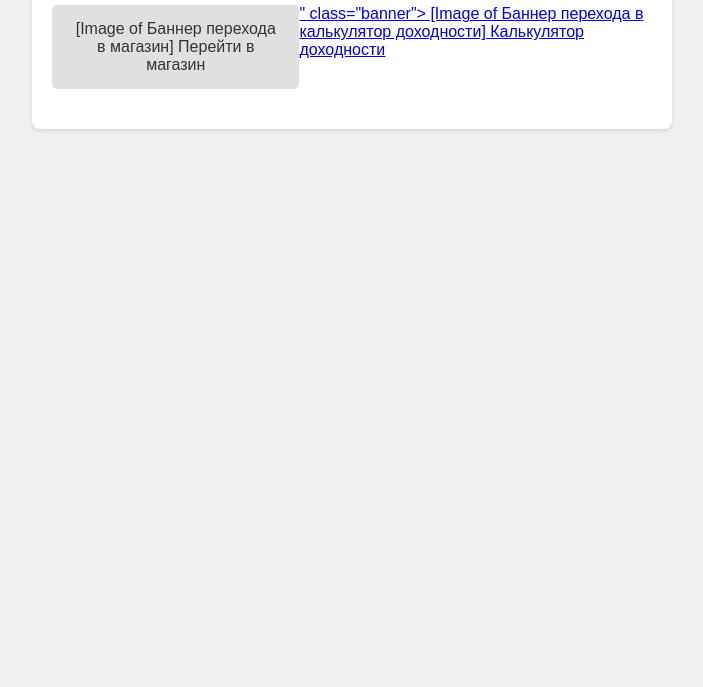
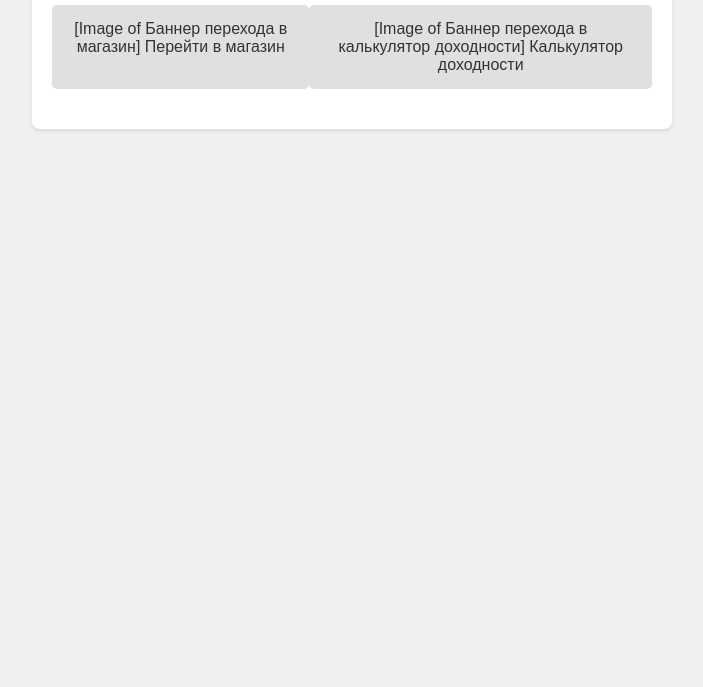
Before and after one commit to sereberiezhka/mining-shop-tg, a plain HTML site: page index.html in a window 1280 px wide. Shown: the part 113-800 px from the top of the page, without its empty margins (288-991 px from the left). Drawn offline with Linux system fonts and the light colour scheme.

Commit message:
sourse calc

```diff
--- a/index.html
+++ b/index.html
@@ -13,7 +13,7 @@
                 [Image of Баннер перехода в магазин]
                 <span>Перейти в магазин</span>
             </a>
-            <a href="<iframe src="https://widget.nicehash.com/profcalc" width="400" height="350" scrolling="no" id="nhiframe"></iframe>" class="banner">
+            <a href="https://www.nicehash.com/profitability-calculator" class="banner">
                 [Image of Баннер перехода в калькулятор доходности]
                 <span>Калькулятор доходности</span>
             </a>
```
